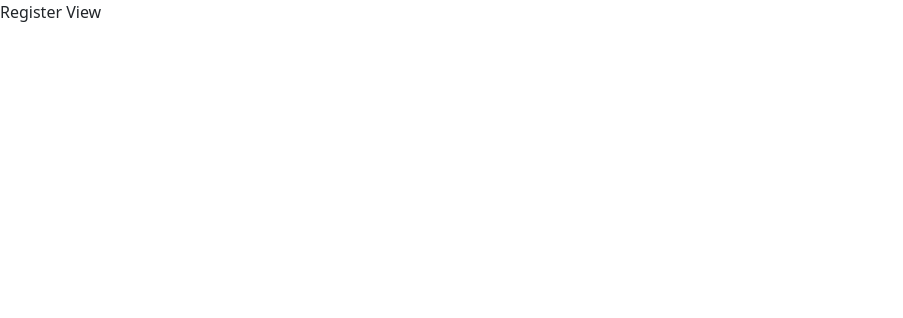
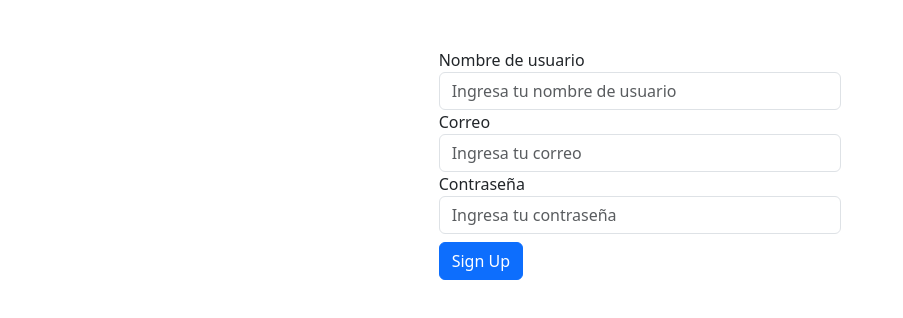
Before and after one commit to Pancratzia/Vue-Projects, a Vue app in the folder auth-project-with-backend/: page /register in a window 1280 px wide. Shown: the top 318 px of the page, without its empty margins (0-903 px from the left). Built offline with nearby package versions, Linux system fonts and the light colour scheme.

Commit message:
Agregando el contenido de las views

```diff
--- a/auth-project-with-backend/src/views/LoginView.vue
+++ b/auth-project-with-backend/src/views/LoginView.vue
@@ -1,5 +1,19 @@
 <template>
-    <div>
-        Login View
-    </div>
+  <div class="container col-12 col-md-6 col-lg-4 my-5">
+    <form>
+      <div class="form-group">
+        <label for="email">Correo</label>
+        <input type="email" class="form-control" id="email" aria-describedby="emailHelp"
+          placeholder="Ingresa tu correo">
+      </div>
+      <div class="form-group">
+        <label for="password">Contraseña</label>
+        <input type="password" class="form-control" id="password" placeholder="Ingresa tu contraseña">
+      </div>
+      <button type="submit" class="btn btn-primary mt-2">Log In</button>
+    </form>
+  </div>
 </template>
+
+<script lang="ts" setup>
+</script>
--- a/auth-project-with-backend/src/views/NoteCreateView.vue
+++ b/auth-project-with-backend/src/views/NoteCreateView.vue
@@ -1,5 +1,14 @@
 <template>
-    <div>
-        Note Create View
+    <div class="container col-12 col-md-6 col-lg-4 my-5">
+      <form>
+        <div class="form-group">
+          <label for="note">Nota</label>
+          <input type="text" class="form-control" id="note" placeholder="Ingresa el contenido de la nota">
+        </div>
+        <button type="submit" class="btn btn-primary mt-2">Create Note</button>
+      </form>
     </div>
-</template>
+  </template>
+
+  <script lang="ts" setup>
+  </script>
--- a/auth-project-with-backend/src/views/NoteListView.vue
+++ b/auth-project-with-backend/src/views/NoteListView.vue
@@ -1,5 +1,34 @@
 <template>
-    <div>
-        Note List View
+    <div class="container my-5">
+        <table class="table">
+            <thead>
+                <tr>
+                    <th scope="col">#</th>
+                    <th scope="col">First</th>
+                    <th scope="col">Last</th>
+                    <th scope="col">Handle</th>
+                </tr>
+            </thead>
+            <tbody>
+                <tr>
+                    <th scope="row">1</th>
+                    <td>Mark</td>
+                    <td>Otto</td>
+                    <td>@mdo</td>
+                </tr>
+                <tr>
+                    <th scope="row">2</th>
+                    <td>Jacob</td>
+                    <td>Thornton</td>
+                    <td>@fat</td>
+                </tr>
+                <tr>
+                    <th scope="row">3</th>
+                    <td>Larry</td>
+                    <td>the Bird</td>
+                    <td>@twitter</td>
+                </tr>
+            </tbody>
+        </table>
     </div>
 </template>
--- a/auth-project-with-backend/src/views/RegisterView.vue
+++ b/auth-project-with-backend/src/views/RegisterView.vue
@@ -1,5 +1,23 @@
 <template>
-    <div>
-        Register View
-    </div>
+  <div class="container col-12 col-md-6 col-lg-4 my-5">
+    <form>
+      <div class="form-group">
+        <label for="username">Nombre de usuario</label>
+        <input type="text" class="form-control" id="username" placeholder="Ingresa tu nombre de usuario">
+      </div>
+      <div class="form-group">
+        <label for="email">Correo</label>
+        <input type="email" class="form-control" id="email" aria-describedby="emailHelp"
+          placeholder="Ingresa tu correo">
+      </div>
+      <div class="form-group">
+        <label for="password">Contraseña</label>
+        <input type="password" class="form-control" id="password" placeholder="Ingresa tu contraseña">
+      </div>
+      <button type="submit" class="btn btn-primary mt-2">Sign Up</button>
+    </form>
+  </div>
 </template>
+
+<script lang="ts" setup>
+</script>
```
